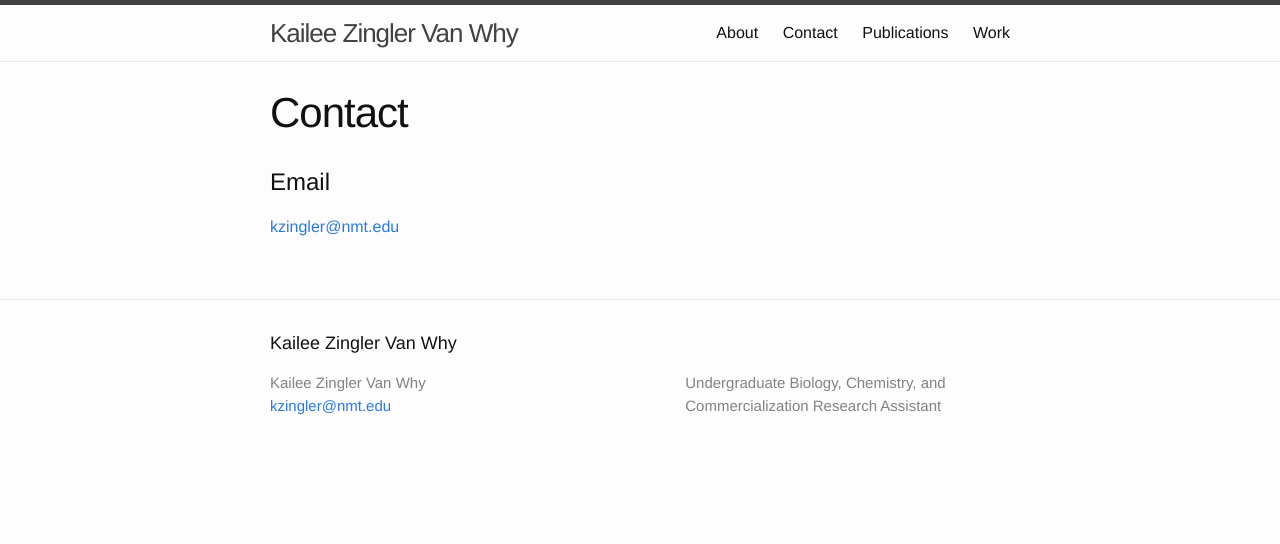
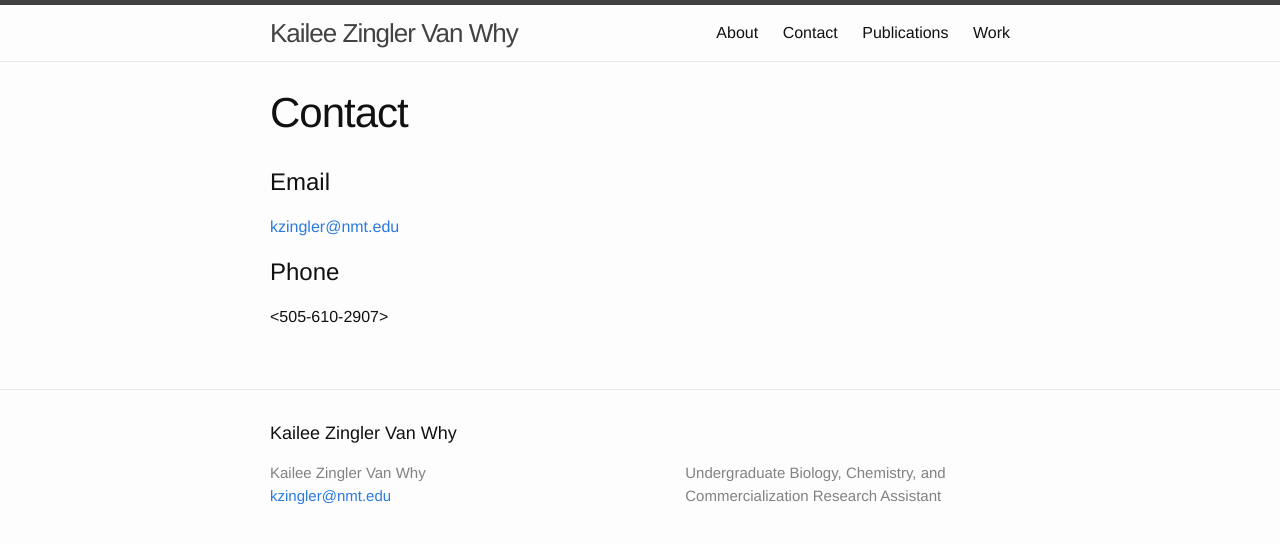
Before and after one commit to kzingler/kzingler.github.io, a Jekyll site: the page built from contact.md, in a window 1280 px wide. Shown: the top 544 px of the page. Built offline with Jekyll 4.4.1, drawn with Linux system fonts in a browser that asks for light colours.

Commit message:
Update contact.md

```diff
--- a/contact.md
+++ b/contact.md
@@ -6,3 +6,6 @@ permalink: /contact/
 
 #Email
 <kzingler@nmt.edu>
+
+#Phone
+<505-610-2907>
```
